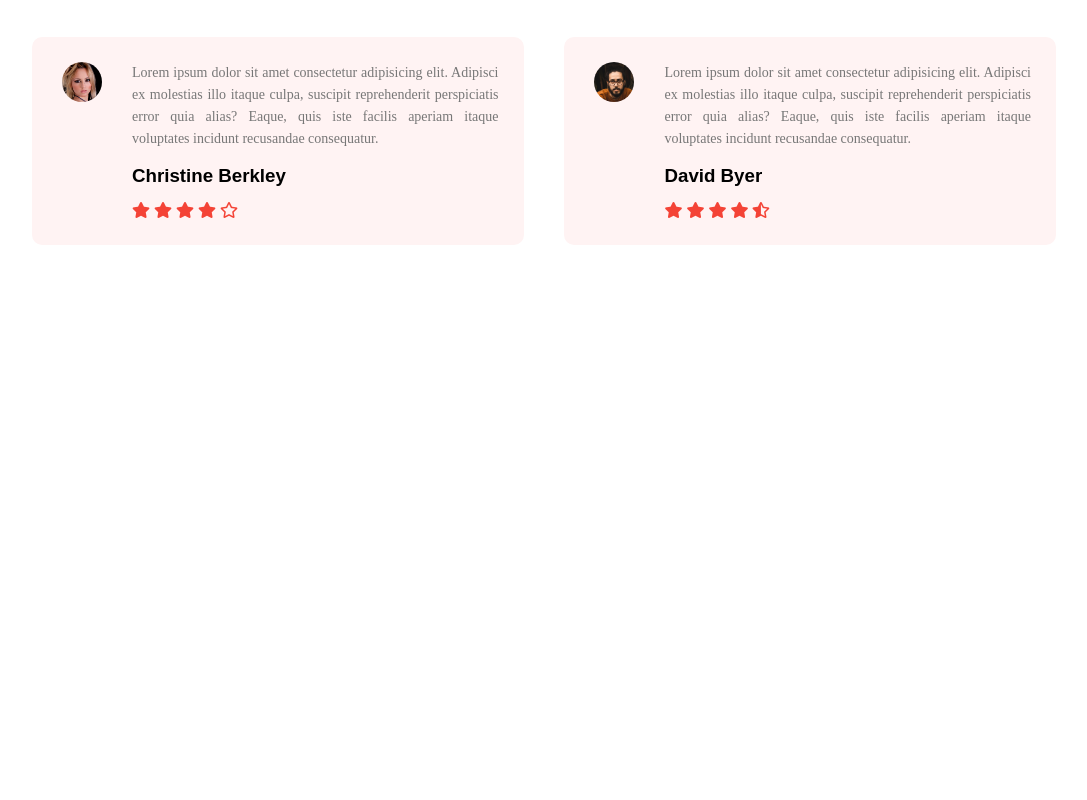
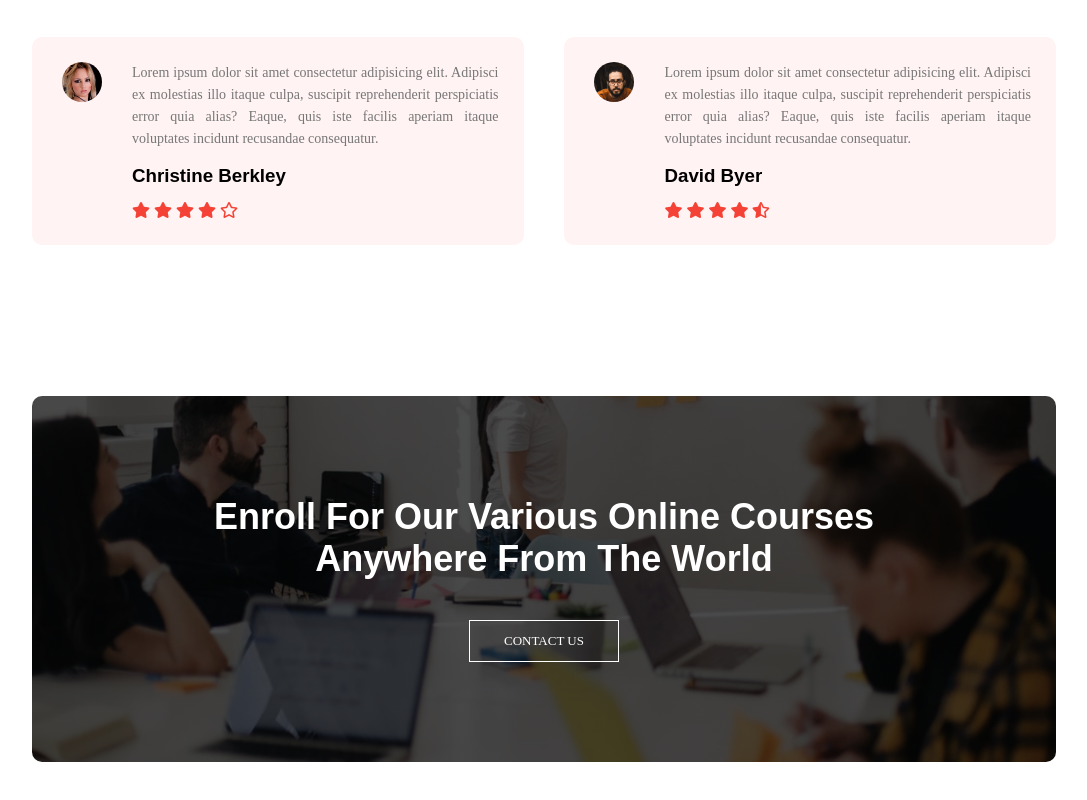
Before and after one commit to DilshanUdawaththa/University-Website-HTML-CSS, a plain HTML site: page index.html in a window 1280 px wide. Shown: the part 2967-3767 px from the top of the page, without its empty margins (96-1183 px from the left). Before the commit the page ends 3263 px from the top, so only its background shows below. Drawn offline with Linux system fonts and the light colour scheme; a web font is replaced by a local one.

Commit message:
cta section done

```diff
--- a/index.html
+++ b/index.html
@@ -208,6 +208,13 @@
     </section>
     <!-- End testimonials section -->
 
+    <!-- Start call to action section -->
+    <section class="cta">
+        <h1>Enroll For Our Various Online Courses <br> Anywhere From The World</h1>
+        <a href="#" class="hero-btn">CONTACT US</a>
+    </section>
+    <!-- End call to action section -->
+
     <!-- External javascript -->
     <script src="/main.js"></script>
 </body>
--- a/style.css
+++ b/style.css
@@ -406,3 +406,29 @@ nav .fas {
 }
 
 /* cta section */
+
+.cta {
+    width: 80%;
+    margin: 100px auto;
+    background-image: linear-gradient(rgba(0,0,0,0.7), rgba(0,0,0,0.7)), url(/images/banner2.jpg);
+    background-position: center;
+    background-size: cover;
+    border-radius: 10px;
+    text-align: center;
+    padding: 100px 0;
+}
+
+.cta h1 {
+    color: #fff;
+    margin-bottom: 40px;
+    padding: 0;
+    font-size: 36px;
+    font-weight: 600;
+    font-family: Arial, Helvetica, sans-serif;
+}
+
+@media(max-width: 700px) {
+    .cta h1 {
+        font-size: 24px;
+    }
+}
```
